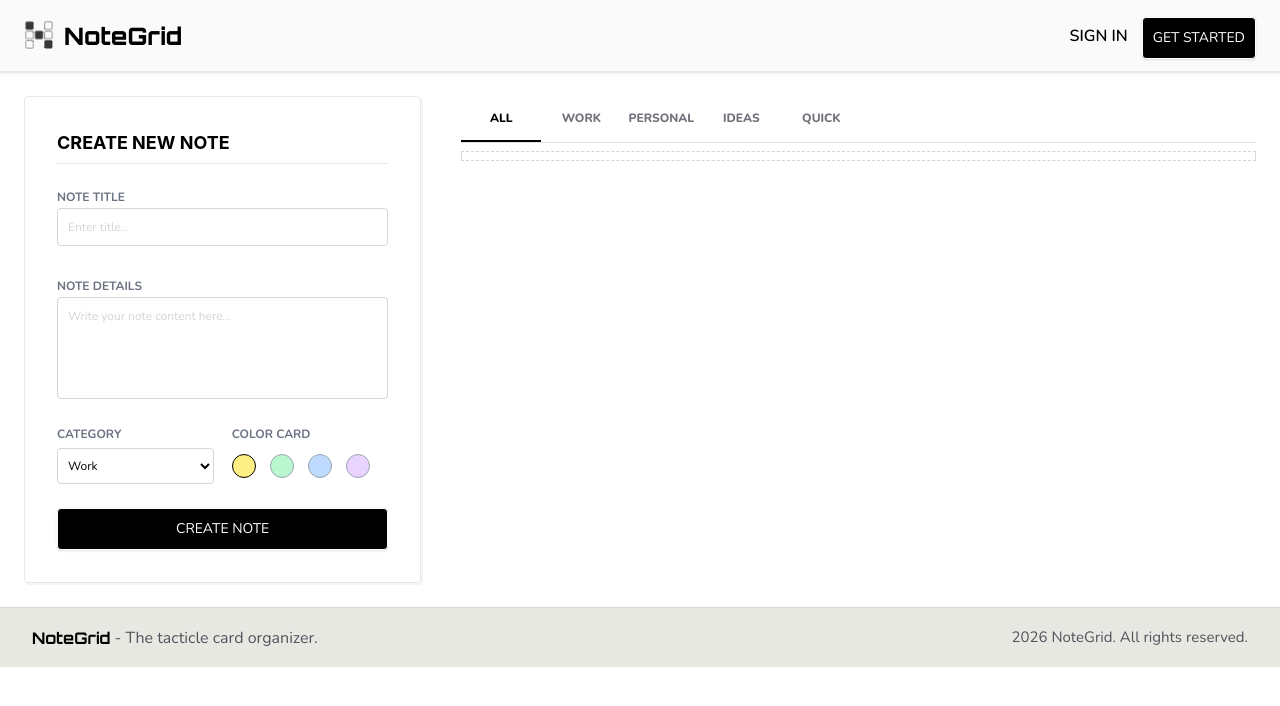
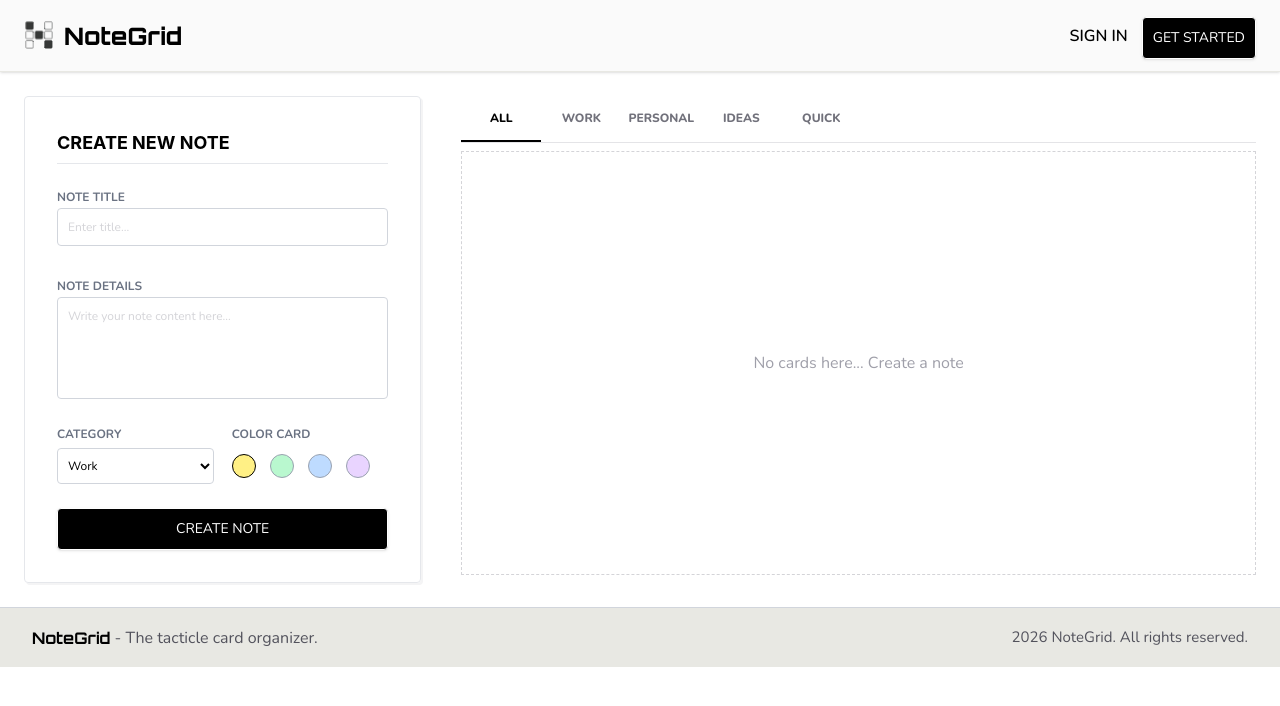
Before and after one commit to immortaldotjar/NodeGrid, a React (Vite) app: page /dashboard in a window 1280 px wide. Shown: the top 706 px of the page. Built offline with nearby package versions, Linux system fonts and the light colour scheme.

Commit message:
local storage bug fix

```diff
--- a/src/components/NoteCardGrp.jsx
+++ b/src/components/NoteCardGrp.jsx
@@ -25,8 +25,9 @@ const NoteCardGrp = () => {
         </ul>
       </div>
 
-      <div className="border border-dashed border-zinc-300 grid grid-cols-2 gap-4 p-1">
-        {filterCard.map((item, index) => (
+      <div className={`border border-dashed border-zinc-300 ${filterCard.lenght ? "grid grid-cols-2 gap-4" : "flex justify-center text-zinc-400"}  p-1 min-h-106`}>
+        {filterCard.lenght ? (
+          filterCard.map((item, index) => (
             <NoteCard
               key={index}
               category={item.category}
@@ -36,7 +37,8 @@ const NoteCardGrp = () => {
               handleEdit={() => startEdit(index)}
               deletefun={() => deleteCard(index)}
             />
-        ))}
+          ))
+        ) : (<h1 className='center'>No cards here... Create a note</h1>)}
       </div>
     </div>
   )
--- a/src/pages/Dashboard.jsx
+++ b/src/pages/Dashboard.jsx
@@ -4,30 +4,26 @@ import NoteCardGrp from '../components/NoteCardGrp';
 import { CardContext } from '../components/Context/Context';
 
 const Dashboard = () => {
-    const [cards, setCards] = useState([])
+    const [cards, setCards] = useState(() => {
+        const data = localStorage.getItem("cards");
+        return data ? JSON.parse(data) : [];
+    })
     const [edit, setEdit] = useState(null);
 
-    useEffect(() => {
-        const data = localStorage.getItem("cards")
-        if (data) setCards(JSON.parse(data))
-    }, [])
 
     useEffect(() => {
         localStorage.setItem("cards", JSON.stringify(cards));
     }, [cards]);
 
-
     const addCard = (head, detail, category, color) => {
         setCards(data => [...data, { head, detail, category, color }]);
-    };
+    }
 
     const saveCard = (head, detail, category, color) => {
         setCards(data =>
-            data.map((c, i) =>
-                i === edit ? { head, detail, category, color } : c
-            )
+            data.map((c, i) => i === edit ? { head, detail, category, color } : c)
         );
-        setEdit(null);
+        setEdit(null)
     };
 
     const deleteCard = (index) => {
```
Lines whose indentation alone changed are shown as unchanged.
